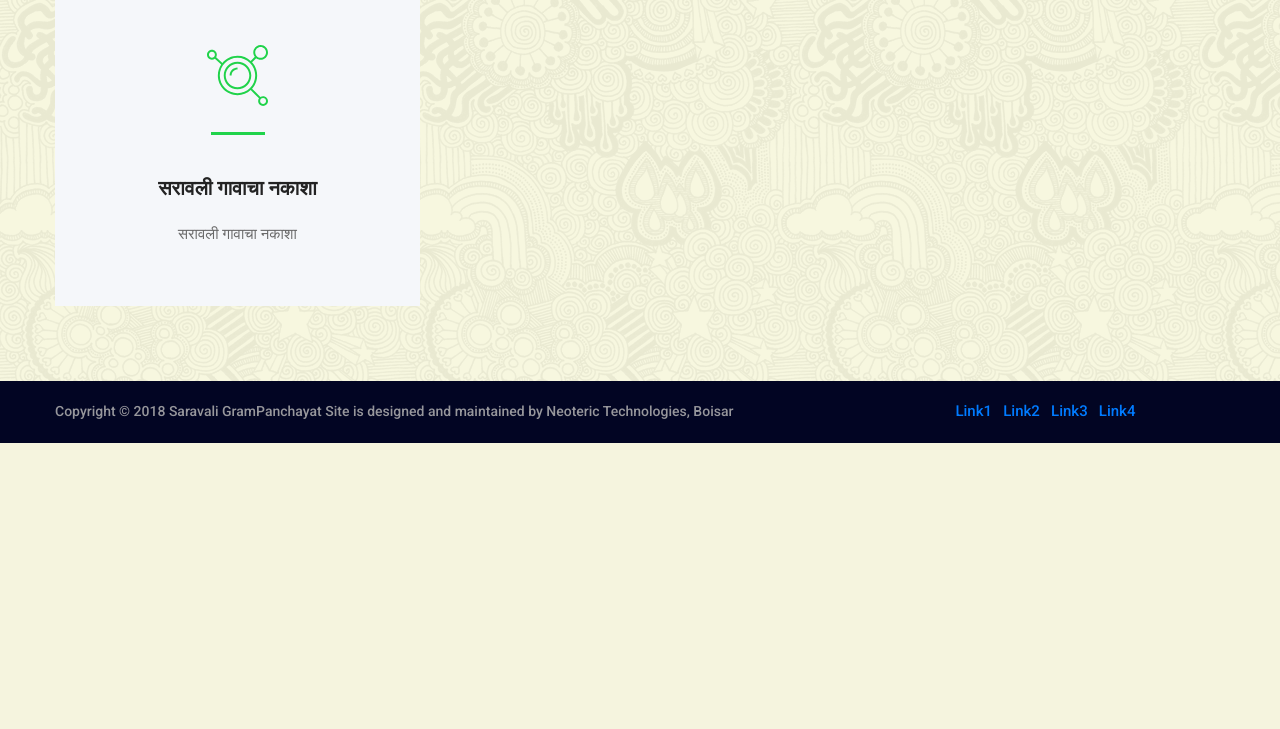
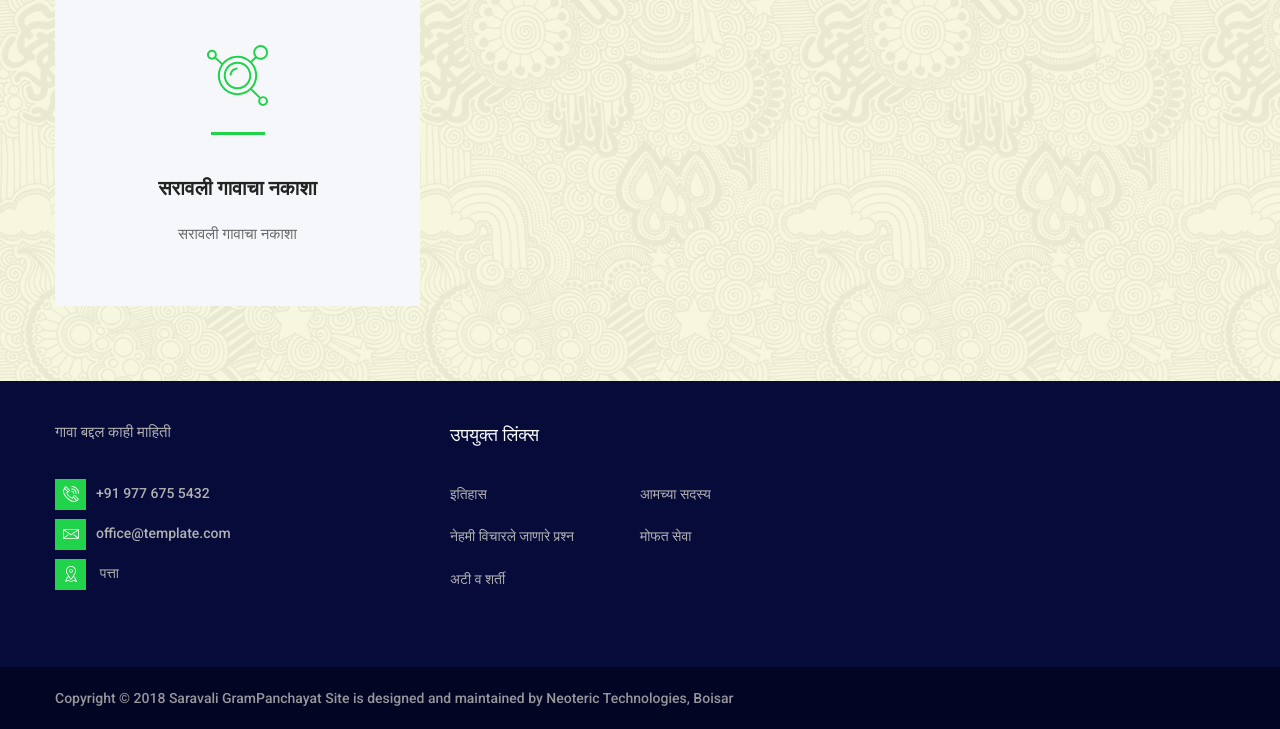
Before and after one commit to rohitpythoncoding/grampanchayat, a Django app: page /map/ in a window 1280 px wide. Shown: the part 638-1367 px from the top of the page. Before the commit the page ends 1081 px from the top, so only its background shows below. Run offline with Django 3.2, Linux system fonts and the light colour scheme; some libraries are stand-ins or nearby versions.

Commit message:
added footer links in index page

```diff
--- a/grampanchayatSaravali/templates/grampanchayatSaravali/maps.html
+++ b/grampanchayatSaravali/templates/grampanchayatSaravali/maps.html
@@ -298,27 +298,66 @@ tr:nth-child(even) {
 	</div>
 
 	<!-- Footer -->
-
-	<footer class="footer">
-
-		<div class="copyright">
+    <footer class="footer">
+		<div class="footer_container">
 			<div class="container">
 				<div class="row">
+
+					<!-- Footer - About -->
+					<div class="col-lg-4 footer_col">
+						<div class="footer_about">
+
+							<div class="footer_about_text">
+								<p>{% if request.session.lang == "en" %}Some Info About Village{% else %}गावा बद्दल काही माहिती{% endif %}</p>
+							</div>
+							<ul class="footer_about_list">
+								<li><div class="footer_about_icon"><img src="{%static 'images/phone-call.svg'%}" alt=""></div><span>+91 977 675 5432</span></li>
+								<li><div class="footer_about_icon"><img src="{%static 'images/envelope.svg'%}" alt=""></div><span>office@template.com</span></li>
+								<li><div class="footer_about_icon"><img src="{%static 'images/placeholder.svg'%}" alt=""></div>
+									<span>{% if request.session.lang == "en" %}Address{% else %}पत्ता{% endif %}</span>
+								</li>
+							</ul>
+						</div>
+					</div>
+
+					<!-- Footer - Links -->
+					<div class="col-lg-4 footer_col">
+						<div class="footer_links footer_column" style="padding-top:40px;">
+							<div class="footer_title">{% if request.session.lang == "en" %}Useful Links{% else %}उपयुक्त लिंक्स{% endif %}</div>
+							<ul>
+								<li><a href="#">{% if request.session.lang == "en" %}Link1{% else %}इतिहास{% endif %}</a></li>
+								<li><a href="#">{% if request.session.lang == "en" %}Link2{% else %}नेहमी विचारले जाणारे प्रश्न{% endif %}</a></li>
+								<!--<li><a href="#">Apply for a Job</a></li>-->
+								<li><a href="#">{% if request.session.lang == "en" %}Link3{% else %}अटी व शर्ती{% endif %}</a></li>
+								<li><a href="#">{% if request.session.lang == "en" %}Link4{% else %}आमच्या सदस्य{% endif %}</a></li>
+
+								<li><a href="#">{% if request.session.lang == "en" %}Link5{% else %}मोफत सेवा{% endif %}</a></li>
+
+							</ul>
+						</div>
+					</div>
+
+
+				</div>
+			</div>
+		</div>
+        <div class="copyright">
+			<div class="container">
+				<div class="row">
+
+
 					<div class="col">
 						<div class="copyright_content d-flex flex-lg-row flex-column align-items-lg-center justify-content-start">
 							<div class="cr">Copyright © 2018 Saravali GramPanchayat Site is designed and maintained by Neoteric Technologies, Boisar</div>
-							<div style="padding-left: 222px;"><a href="#" target="_blank">Link1</a>&nbsp;&nbsp;
-							<a href="#" target="_blank">Link2</a>&nbsp;&nbsp;
-							<a href="#" target="_blank">Link3</a>&nbsp;&nbsp;
-							<a href="#" target="_blank">Link4</a></div>
+
 						</div>
 					</div>
+
 				</div>
 			</div>
 		</div>
 	</footer>
 </div>
-
 <script src="{%static 'js/jquery-3.2.1.min.js'%}"></script>
 <script src="{%static 'styles/bootstrap4/popper.js'%}"></script>
 <script src="{%static 'styles/bootstrap4/bootstrap.min.js'%}"></script>
```
Also changed, not shown: grampanchayatSaravali/templates/grampanchayatSaravali/index.html (+46 -5 lines), db.sqlite3.
